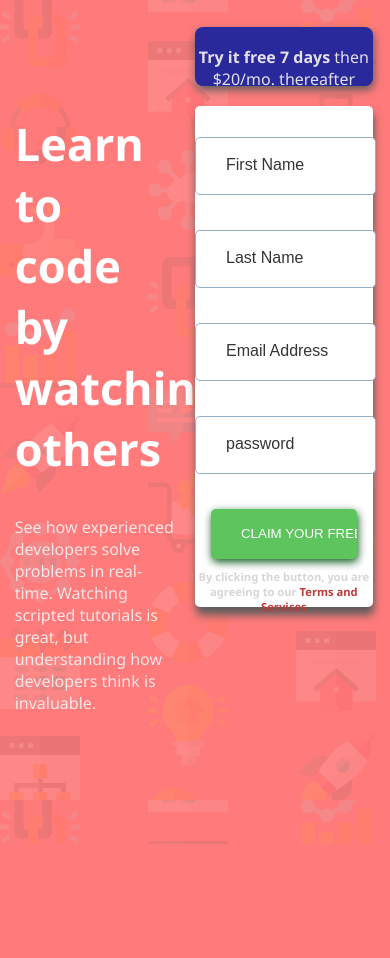
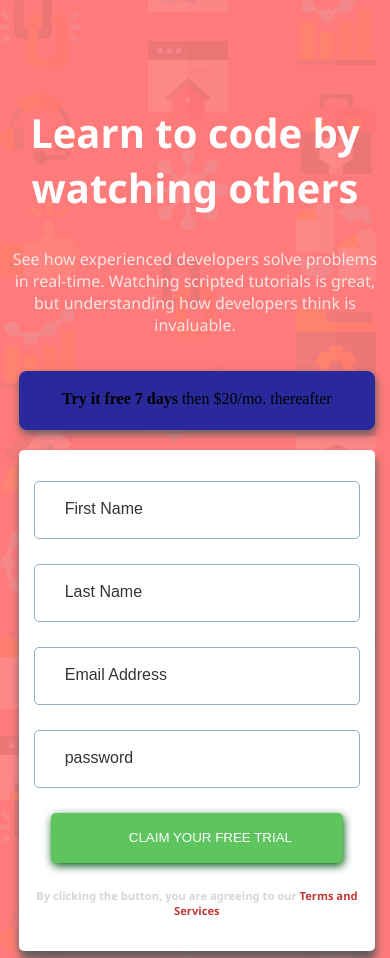
Before and after one commit to adekniyi/log-in-page, a plain HTML site: page login.html in a window 390 px wide. Before the commit the page ends 844 px from the top, so only its background shows below. Drawn offline with Linux system fonts and the light colour scheme.

Commit message:
second commit

```diff
--- a/signup.css
+++ b/signup.css
@@ -1,33 +1,33 @@
 body{
     background-color: hsl(0, 100%, 74%);
-    background-image: url(./image/bg-intro-desktop.png);
+    background-image: url(./images/bg-intro-desktop.png);
 }
 
 .writeUp{
     float: left;
-    width: 43%;
-    margin-top: 18%;
-    margin-left: 1.8%;
+    width: 35%;
+    margin-top: 17%;
+    margin-left: 11.5%;
 }
 .container{
     float: right;
-    width: 50%;
-    margin-top: 5%;
+    width: 49%;
+    margin-top: 8%;
     display: block;
 }
-h2{
+.writeUp h2{
     font-size: 45px;
     font-family: 'Segoe UI', Tahoma, Geneva, Verdana, sans-serif;
     color: white;
 }
-p{
+.writeUp p{
     font-family: 'Segoe UI', Tahoma, Geneva, Verdana, sans-serif;
     color: rgba(243, 239, 239, 0.925);
     font-size: 1em;
 }
 .top{
     background-color: rgb(41, 41, 155);
-    width: 95%;
+    width: 75%;
     height: 40px;
     text-align: center;
     padding-top: 0.2em;
@@ -41,7 +41,7 @@ input{
     width: 82%;
     height: 50px;
     border-radius: 5px;
-    margin-bottom: 35px;
+    margin-bottom: 25px;
     padding: 3px;
     padding-left: 30px;
     border: 0.5px solid rgb(147, 175, 197);
@@ -64,10 +64,11 @@ span{
     background-color: white;
     text-align: center;
     padding-top: 31px;
-    padding-bottom: 24px;
-    height: 446px;
+    padding-bottom: 70px;
+    /* margin-right: 20px; */
+    height: 375px;
     border-radius: 5px;
-    width: 95%;
+    width: 75%;
     font-family: 'Segoe UI', Tahoma, Geneva, Verdana, sans-serif;
     box-shadow: 1px 8px 8px rgb(94, 92, 92);
 }
@@ -76,8 +77,9 @@ span{
     opacity: 1;
     font-size: larger;
   }
-h6{
-    margin-top: -25px;
+.signup h6{
+    margin-top: 0px;
+    padding-bottom: 40px;
     font-family: 'Segoe UI', Tahoma, Geneva, Verdana, sans-serif;
     color: rgba(190, 185, 185, 0.596);
     font-size: 0.7em;
@@ -86,3 +88,60 @@ a{
     color: rgb(192, 58, 58);
     text-decoration: none;
 }
+
+
+/*reponsiveness */
+
+
+
+@media (max-width: 710px) {
+    .wrapper{
+    display:flex;
+    flex-direction: column;
+   }
+   .writeUp{
+       margin-left: 0px;
+       width: 100%;
+    text-align: center;
+}
+.container{
+    width: 100%;
+    margin-top: 5%;
+
+}
+.writeUp h2{
+    font-size: 40px;
+    font-family: 'Segoe UI', Tahoma, Geneva, Verdana, sans-serif;
+    color: white;
+}
+.writeUp p{
+    font-family: 'Segoe UI', Tahoma, Geneva, Verdana, sans-serif;
+    color: rgba(243, 239, 239, 0.925);
+    font-size: 1em;
+}
+.top{
+    background-color: rgb(41, 41, 155);
+    width: 95%;
+    height: 40px;
+    text-align: center;
+    padding-top: 0.2em;
+    padding-bottom: 1em;
+    border-radius: 8px;
+    margin-bottom: 20px;
+    box-shadow: 1px 4px 8px rgb(94, 92, 92);
+    margin-left: 3%;
+
+}
+.signup{
+    background-color: white;
+    text-align: center;
+    padding-top: 31px;
+    padding-bottom: 24px;
+    height: 446px;
+    border-radius: 5px;
+    width: 95%;
+    font-family: 'Segoe UI', Tahoma, Geneva, Verdana, sans-serif;
+    box-shadow: 1px 8px 8px rgb(94, 92, 92);
+    margin-left: 3%;
+}
+  }
```
Also changed, not shown: index.html (added, +40 -0 lines), design/active-states.jpg (added), design/desktop-design.jpg (added), design/desktop-preview.jpg (added), design/mobile-design.jpg (added), images/bg-intro-desktop.png (renamed from image/bg-intro-desktop.png), images/bg-intro-mobile.png (added), images/favicon-32x32.png (added), images/icon-error.svg (added), 3 other files.
